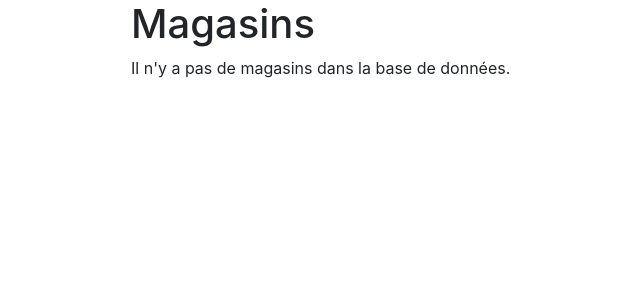
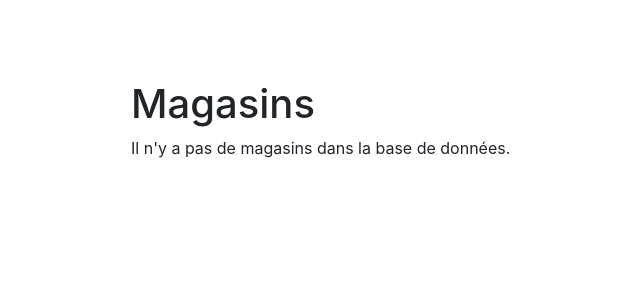
Before and after one commit to CLacaile/TurboStock, a Django app: page /home/ in a window 1280 px wide. Shown: the part 56-356 px from the top of the page, without its empty margins (204-844 px from the left). Run offline with Django 3.2, Linux system fonts and the light colour scheme; the visitor is signed in with stand-in values (Sample User, id 1); data that the repository does not hold is empty; parts of the project's set-up code (start-up, migrations or seed data) failed here and were passed over; some libraries are stand-ins or nearby versions.

Commit message:
added margin

```diff
--- a/TurboStock/app/static/css/styles.css
+++ b/TurboStock/app/static/css/styles.css
@@ -1,3 +1,4 @@
 .container {
     width: 50%;
+    margin: 5em auto;
 }
```
